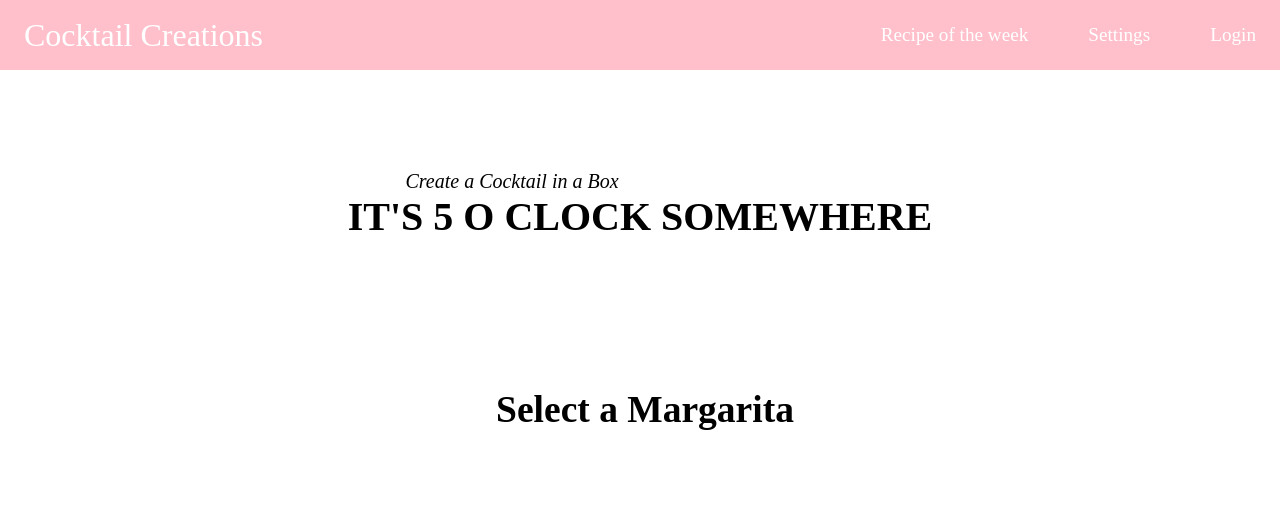
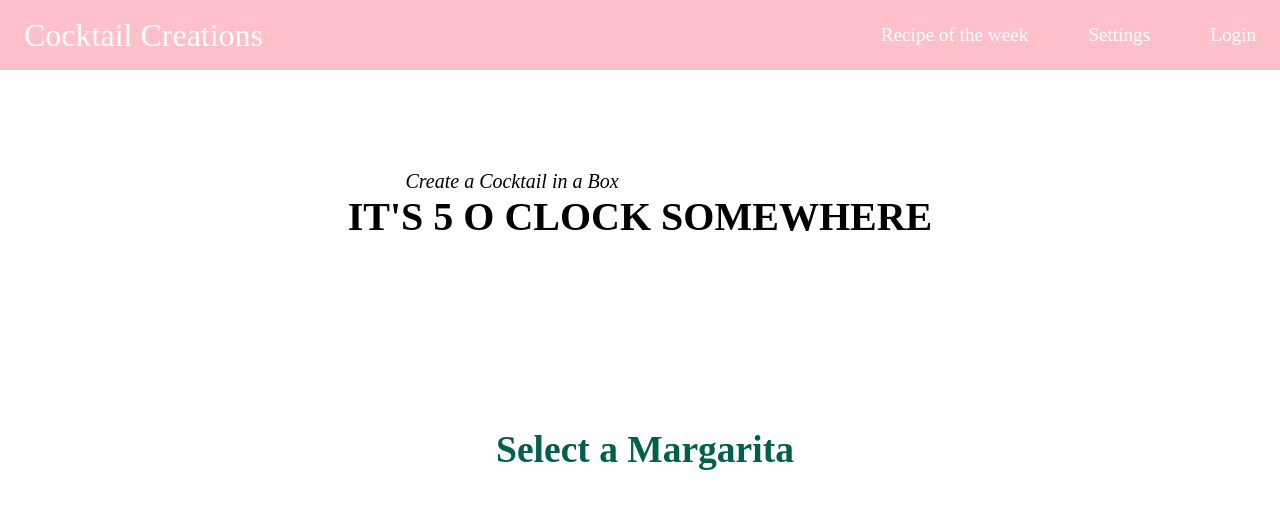
Before and after one commit to lexiroro/Phase1Project, a plain HTML site: page index.html in a window 1280 px wide. Drawn offline with Linux system fonts and the light colour scheme; no server answers.

Commit message:
updated change

```diff
--- a/project.css
+++ b/project.css
@@ -124,4 +124,16 @@ nav-item{
   margin-top: 20px;
   font-size: 25px;
   margin-right: 10px;
+  color: black;
 }
+
+#section > h2 {
+  color:
+  #01604B;
+  padding: 40px;
+  margin-top: 10px;
+}
+
+#section > h3 {
+  padding-top: 30px;
+}
```
